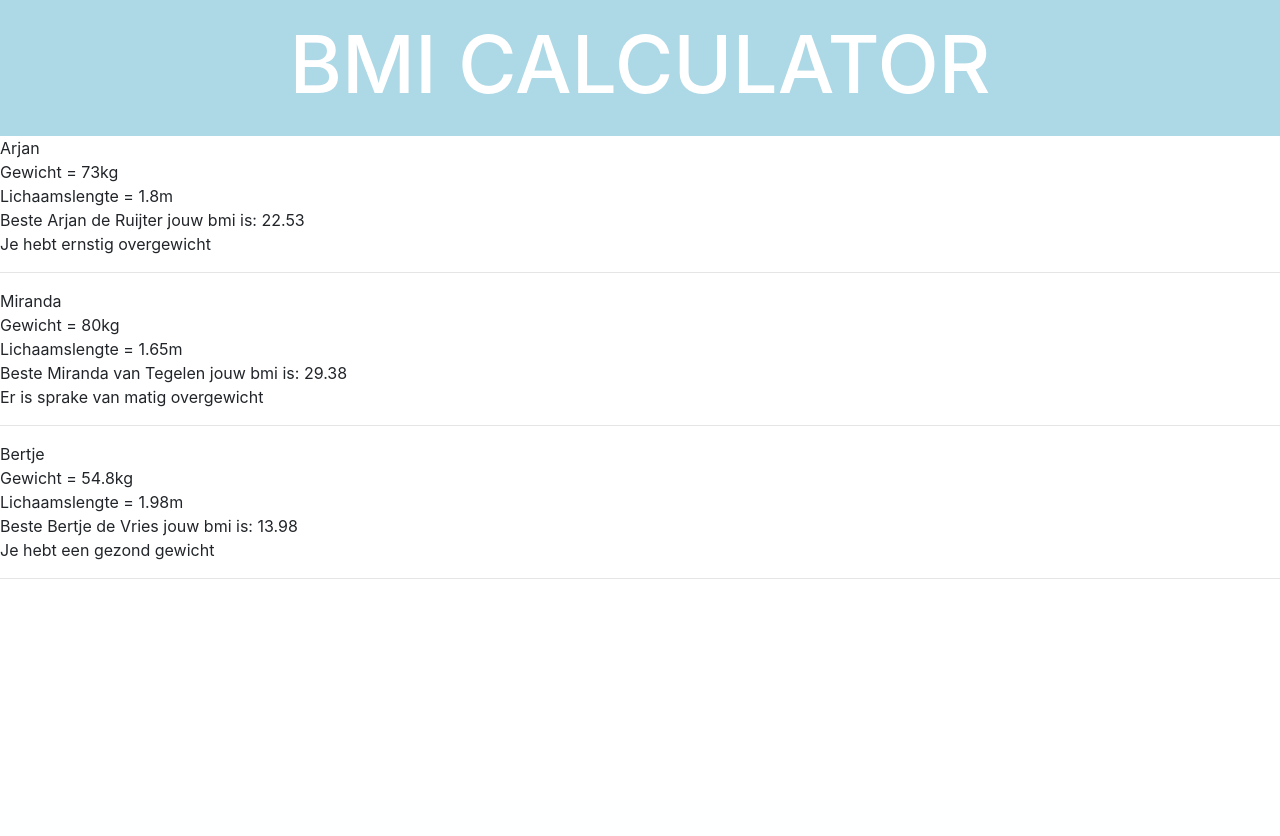
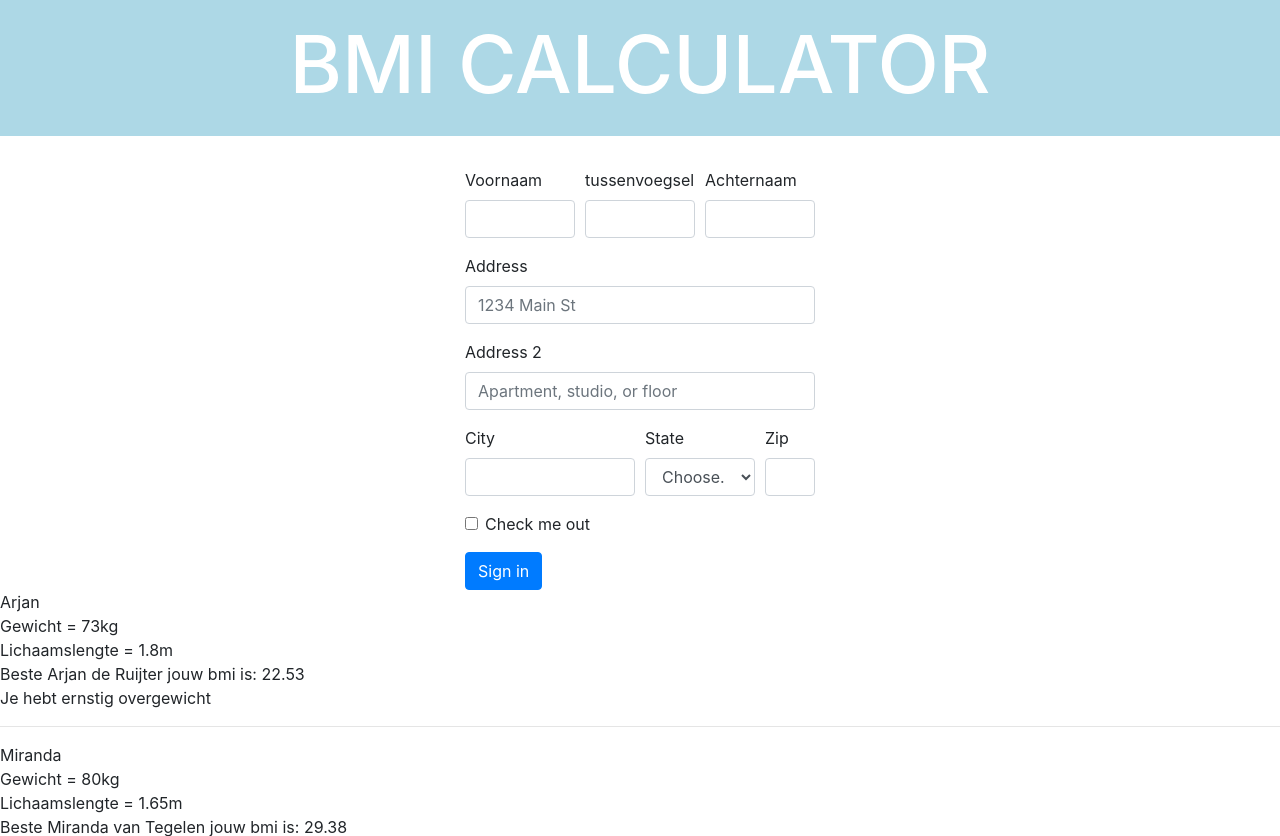
Before and after one commit to rra-am1c-2018/Bprg-Bmicalculator, a PHP site: page / in a window 1280 px wide. Shown: the top 836 px of the page. Before the commit the page ends 579 px from the top, so only its background shows below. Run offline with PHP 8.4, Linux system fonts and the light colour scheme.

Commit message:
form copied from BS

```diff
--- a/css/style.css
+++ b/css/style.css
@@ -3,6 +3,7 @@
   color: white;
   text-align: center;
   padding:1em;
+  margin-bottom: 2em;
 }
 
 .container-fluid h1 {
--- a/index.php
+++ b/index.php
@@ -13,7 +13,65 @@
   <body>
     <main>
       <section class="container-fluid"><h1>BMI CALCULATOR</h1></section>
-      <section class="container"></section>
+      <section class="container">
+        <div class="row">
+          <div class="col-4"></div>
+          <div class="col-4">
+            <form action="" method="post">
+              <div class="form-row">
+                <div class="form-group col-md-4">
+                  <label for="firstname">Voornaam</label>
+                  <input type="text" class="form-control" id="firstname" placeholder="">
+                </div>
+                <div class="form-group col-md-4">
+                  <label for="infix">tussenvoegsel</label>
+                  <input type="text" class="form-control" id="infix" placeholder=""">
+                </div>
+                <div class="form-group col-md-4">
+                  <label for="lastname">Achternaam</label>
+                  <input type="text" class="form-control" id="lastname" placeholder="">
+                </div>
+              </div>
+              <div class="form-group">
+                <label for="inputAddress">Address</label>
+                <input type="text" class="form-control" id="inputAddress" placeholder="1234 Main St">
+              </div>
+              <div class="form-group">
+                <label for="inputAddress2">Address 2</label>
+                <input type="text" class="form-control" id="inputAddress2" placeholder="Apartment, studio, or floor">
+              </div>
+              <div class="form-row">
+                <div class="form-group col-md-6">
+                  <label for="inputCity">City</label>
+                  <input type="text" class="form-control" id="inputCity">
+                </div>
+                <div class="form-group col-md-4">
+                  <label for="inputState">State</label>
+                  <select id="inputState" class="form-control">
+                    <option selected>Choose...</option>
+                    <option>...</option>
+                  </select>
+                </div>
+                <div class="form-group col-md-2">
+                  <label for="inputZip">Zip</label>
+                  <input type="text" class="form-control" id="inputZip">
+                </div>
+              </div>
+              <div class="form-group">
+                <div class="form-check">
+                  <input class="form-check-input" type="checkbox" id="gridCheck">
+                  <label class="form-check-label" for="gridCheck">
+                    Check me out
+                  </label>
+                </div>
+              </div>
+              <button type="submit" class="btn btn-primary">Sign in</button>
+            </form>
+          </div>
+          <div class="col-4"></div>
+        </div>
+
+      </section>
       <section class="container"></section>
 
     </main>
```
